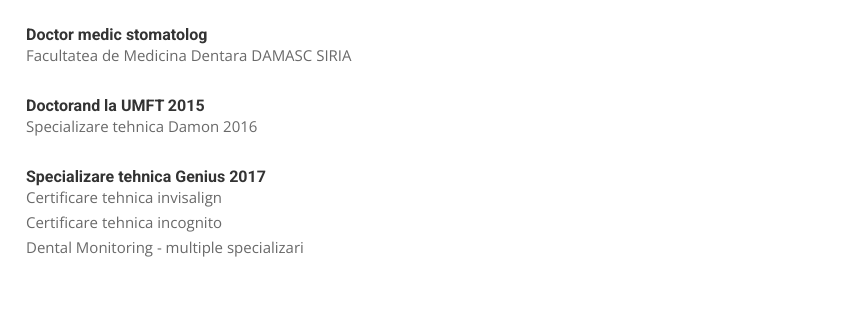
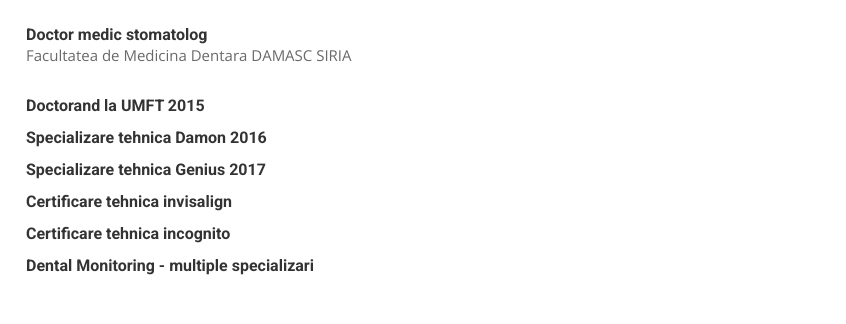
Before and after one commit to adahera222/adahera222.github.io, a plain HTML site: page index.html in a window 1280 px wide. Shown: the part 5521-5845 px from the top of the page, 434-1280 px from the left. Drawn offline with nearby package versions, Linux system fonts and the light colour scheme; some packages are replaced by stand-ins of ours; a web font is replaced by a local one.

Commit message:
cv changes

```diff
--- a/index.html
+++ b/index.html
@@ -195,9 +195,9 @@
 								<h1 class="author-title" data-animation-name="fade">
 									De ce sa port aparat dentar?
 								</h1>
-								<div>Dintii pozitionati corect nu inseamna doar o estetica faciala ci pot preveni multe probleme care pot aparea la persoanele
-									cu dintii inghesuiti, la care igiena orala este deficitara, favorizand aparitia cariilor,boliilor parodontale, si
-									la pierderea prematura a dintilor.</div>
+								<div>Dintii pozitionati corect nu inseamna doar o estetica faciala ci pot preveni multe probleme care pot aparea
+									la persoanele cu dintii inghesuiti, la care igiena orala este deficitara, favorizand aparitia cariilor,boliilor
+									parodontale, si la pierderea prematura a dintilor.</div>
 								<a href="#contact" class="author-link smooth-scroll" data-animation-name="fadeInUp" title="">Contact</a>
 							</div>
 							<div class="author-attachment" data-animation-name="fadeInUp">
@@ -258,10 +258,10 @@
 									<h2>Sfaturi Pentru Intretinerea Aparatului Ortodontic</h2>
 									<p>-Periati dintii dupa fiecare masa, folosind pasta cu fluor, cu atentie in zonele dintre bracketi si gingie.
 										<br>-Pentru spatiile dintre sarma si dinte folositi periute interdentare.
-										<br>-Folositi ata dentara cel putin odata pe zi, puteti folosi un dispozitiv special ( Spreader ) care va ajuta sa
-										treceti ata de aparat.
-										<br>-E recomandabil sa folositi jetul bucal, care foloseste apa sub presiune pentru irigarea si curatarea zonelor greu
-										accesibile.
+										<br>-Folositi ata dentara cel putin odata pe zi, puteti folosi un dispozitiv special ( Spreader ) care va ajuta
+										sa treceti ata de aparat.
+										<br>-E recomandabil sa folositi jetul bucal, care foloseste apa sub presiune pentru irigarea si curatarea zonelor
+										greu accesibile.
 										<br>-Utilizati o apa de gura cu fluor.</p>
 								</div>
 							</div>
@@ -282,8 +282,8 @@
 											<br>După aplicarea aparatului sau după controalele lunare este posibil să simțiți tensiune, jenă dureroasă. Acest
 											lucru este normal deoarece dinții încep să-și modifice poziția. Se recomandă un analgezic (Nurofen, Ibuprofen)
 											la nevoie.
-											<br>În cazul apariției unor leziuni dureroase (in general in interiorul obrazului) se aplică ceară ortodontică (recomandată
-											de medicul specialist) peste sârma/bracket-ul cauzator si se programează o vizită la dentist.
+											<br>În cazul apariției unor leziuni dureroase (in general in interiorul obrazului) se aplică ceară ortodontică
+											(recomandată de medicul specialist) peste sârma/bracket-ul cauzator si se programează o vizită la dentist.
 											<br>Este necesară o igienă riguroasă. Se folosesc periuțe interdentare, speciale pentru purtătorii de aparat dentar.</p>
 									</div>
 								</div>
@@ -319,7 +319,8 @@
 								<div class="content">
 									<h2>Damon</h2>
 									<p>Aparatul dentar Damon nu este doar un sistem de bracketi si arcuri revolutionari, ci si o noua metoda de a trata
-										pacientii</p>
+										pacientii
+									</p>
 								</div>
 							</div>
 						</div>
@@ -333,8 +334,8 @@
 								</a>
 								<div class="content">
 									<h2>Safire</h2>
-									<p>Aparatele dentare transparente sunt aproape invisibile,sunt confortabile, special concepute pentru pacientii care
-										prefera un tratament invizibil la un pret corect</p>
+									<p>Aparatele dentare transparente sunt aproape invisibile,sunt confortabile, special concepute pentru pacientii
+										care prefera un tratament invizibil la un pret corect</p>
 								</div>
 							</div>
 						</div>
@@ -363,8 +364,8 @@
 								</a>
 								<div class="content">
 									<h2>Linguale</h2>
-									<p>Aparatele dentare linguale sunt solutia ideala pentru estetica maxima in tratamentul ortodontic, ele se aplica pe
-										fata interna a dintilor,astfel sunt complet invizibile</p>
+									<p>Aparatele dentare linguale sunt solutia ideala pentru estetica maxima in tratamentul ortodontic, ele se aplica
+										pe fata interna a dintilor,astfel sunt complet invizibile</p>
 								</div>
 							</div>
 						</div>
@@ -488,8 +489,8 @@
 										<span>“</span>
 										<p>“Ne propunem să vă facem să zâmbiți fără griji, astfel suntem aici să oferim servicii stomatologice individualizate.
 											<br>Ținem cont de timpul și preferințele dumnevoastră în alegerea planului de tratament.
-											<br>Indiferent de gradul de complexitate al procedurilor, suntem pregătiți pentru orice situație și vă vom trata folosind
-											echipamente, materiale și tehnologii la cele mai înalte standarde.”</p>
+											<br>Indiferent de gradul de complexitate al procedurilor, suntem pregătiți pentru orice situație și vă vom trata
+											folosind echipamente, materiale și tehnologii la cele mai înalte standarde.”</p>
 									</div>
 								</div>
 								<ul id="testimonial-peoples" class="peoples" style="left: 150px">
@@ -791,26 +792,18 @@
 								<div>
 									<div style="font-weight: bold">Doctor medic stomatolog
 									</div>
-									<p>Facultatea de Medicina Dentara  DAMASC SIRIA
+									<p>Facultatea de Medicina Dentara DAMASC SIRIA
 									</p>
 								</div>
-								<div>
-									<div style="font-weight: bold">Doctorand la UMFT 2015
+								<div style="font-weight: bold">
+									<div>Doctorand la UMFT 2015
+										<br><br>Specializare tehnica Damon 2016
+										<br><br>Specializare tehnica Genius 2017
+										<br><br>Certificare tehnica invisalign
+										<br><br>Certificare tehnica incognito
+										<br><br>Dental Monitoring - multiple specializari
 									</div>
-									<p>Specializare tehnica Damon 2016
-									</p>
 								</div>
-								<div>
-									<div style="font-weight: bold">Specializare tehnica Genius 2017
-
-									</div>
-									<p>Certificare tehnica invisalign
-										<br>Certificare tehnica incognito
-										<br>Dental Monitoring - multiple specializari
-
-									</p>
-								</div>
-
 							</div>
 						</div>
 
```
Lines whose indentation alone changed are shown as unchanged.
